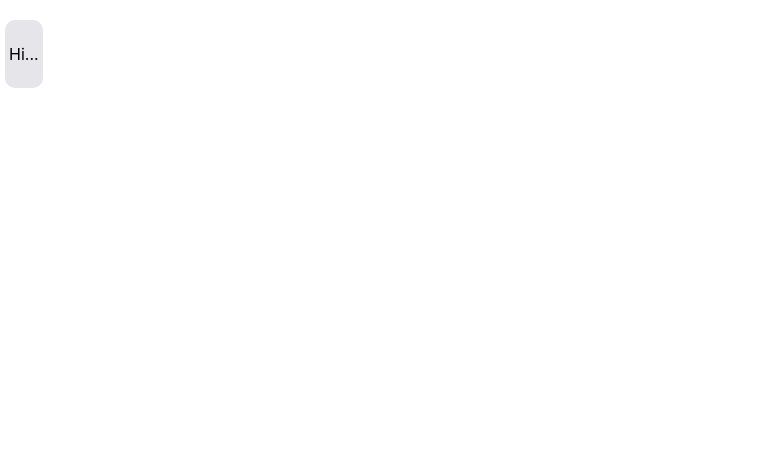
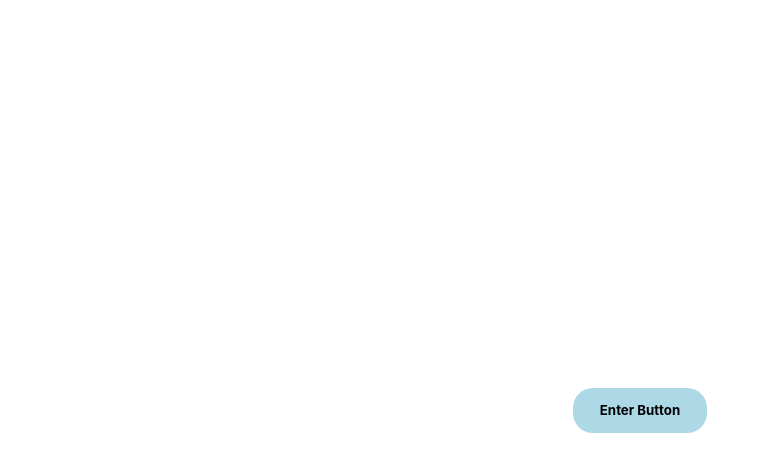
Before and after one commit to harrydnewman/augmenting-final, a React (Vite) app: page / in a window 1280 px wide. Shown: the top 472 px of the page, without its empty margins (0-765 px from the left). Built offline with nearby package versions, Linux system fonts and the light colour scheme.

Commit message:
WHAT THE FUCK IS WRONG WITH THIS BUTTON

```diff
--- /dev/null
+++ b/src/components/EnterButton.jsx
@@ -0,0 +1,9 @@
+import styles from '../styles/EnterButton.module.css'
+
+export default function EnterButton(){
+    return (
+        <div className={styles.enterButtonDiv}>
+            <h5>Enter Button</h5>
+        </div>
+    )
+}
--- a/src/pages/Home.jsx
+++ b/src/pages/Home.jsx
@@ -1,10 +1,11 @@
-import ChatBubble from "../components/ChatBubble"
-import styles from '../styles/Home.module.css'
-import LoadingBubble from "../components/LoadingBubble"
+import ChatBubble from "../components/ChatBubble";
+import styles from '../styles/Home.module.css';
+import LoadingBubble from "../components/LoadingBubble";
+import EnterButton from "../components/EnterButton";
 import { useEffect, useState } from 'react';
 
-export default function Home(){
-    const [visible, setVisible] = useState(false);
+export default function Home() {
+    const [shownComponents, setShownComponents] = useState(1);
 
     const components = [
         <LoadingBubble key="loading1" duration={1000} />,
@@ -13,16 +14,41 @@ export default function Home(){
         <ChatBubble key="chat2" text={"Welcome to the history of chat technologies"} />
     ];
 
+    useEffect(() => {
+        // First timeout to show 2 components after 1 second
+        const timer1 = setTimeout(() => {
+            setShownComponents(2);
+        }, 1000);
+
+        // Second timeout to show 3 components after 3 seconds
+        const timer2 = setTimeout(() => {
+            setShownComponents(3);
+        }, 1500);
+
+        // Third timeout to show all 4 components after 5 seconds
+        const timer3 = setTimeout(() => {
+            setShownComponents(4);
+        }, 5500);
+
+        // Clear timeouts if the component unmounts
+        return () => {
+            clearTimeout(timer1);
+            clearTimeout(timer2);
+            clearTimeout(timer3);
+        };
+    }, []); // Empty dependency array to run only on initial render
+
     return (
         <div className={styles.chatDiv}>
-            <div className={styles.grayChatDiv}>
-                {components.slice(0, 3).map((component, index) => (
+            {/* <div className={styles.grayChatDiv}>
+                {components.slice(0, shownComponents).map((component, index) => (
                     <div key={index}>{component}</div>
                 ))}
+            </div> */}
+            <div className={styles.nextButtonDiv}>
+                <EnterButton />
             </div>
-            {/* <div className={styles.nextButtonDiv}>
-                <h1>Next</h1>
-            </div> */}
         </div>
+
     );
 }
--- /dev/null
+++ b/src/styles/EnterButton.module.css
@@ -0,0 +1,16 @@
+/* enter button module css */
+.enterButtonDiv {
+    border-radius: 20px;
+    background-color: lightblue;
+    height: 45px;
+    display: flex;
+    align-items: center;
+    justify-content: center;
+    padding: 0 20px;
+    margin: 0 auto; /* Center the button if it has set width */
+}
+
+.enterButtonDiv h5 {
+    padding: 7px;
+    margin: 0; /* Ensure no default margin */
+}
--- a/src/styles/Home.module.css
+++ b/src/styles/Home.module.css
@@ -1,10 +1,10 @@
-h1 {
-    color: green;
-}
+/* home module css */
 
 .chatDiv {
     display: flex;
     flex-direction: column;
+    height: 100vh;
+    justify-content: center;
 
 }
 
@@ -12,3 +12,11 @@ h1 {
     width: 50%;
     gap: 10px;
 }
+
+.nextButtonDiv {
+    display: flex;
+    justify-content: center;
+    align-items: center;
+    width: 100%; /* Make sure this div takes up full width */
+    margin-top: 20px; /* Optional: Add space above the button if needed */
+}
```
